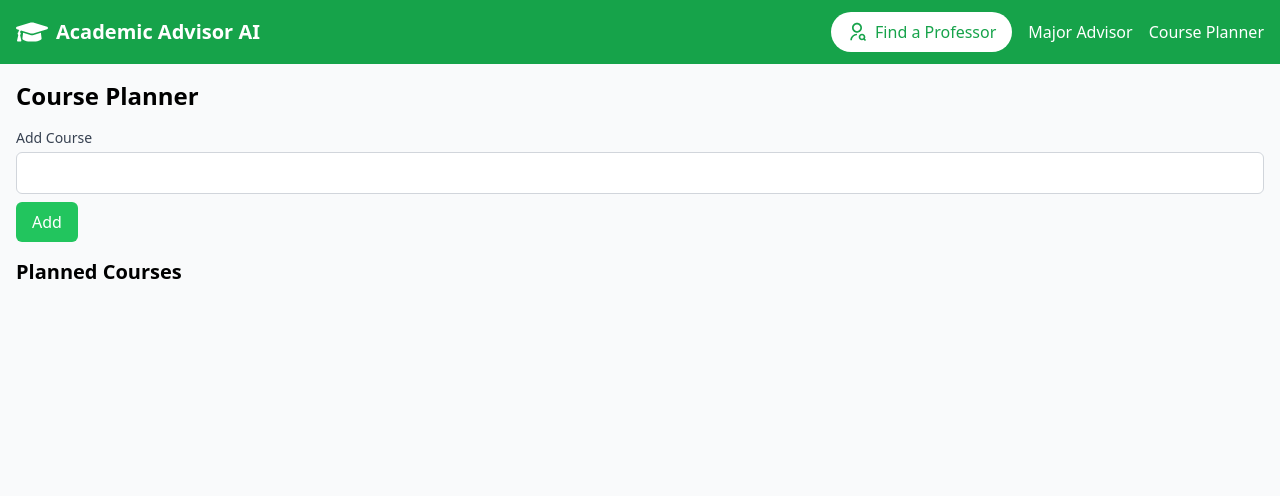
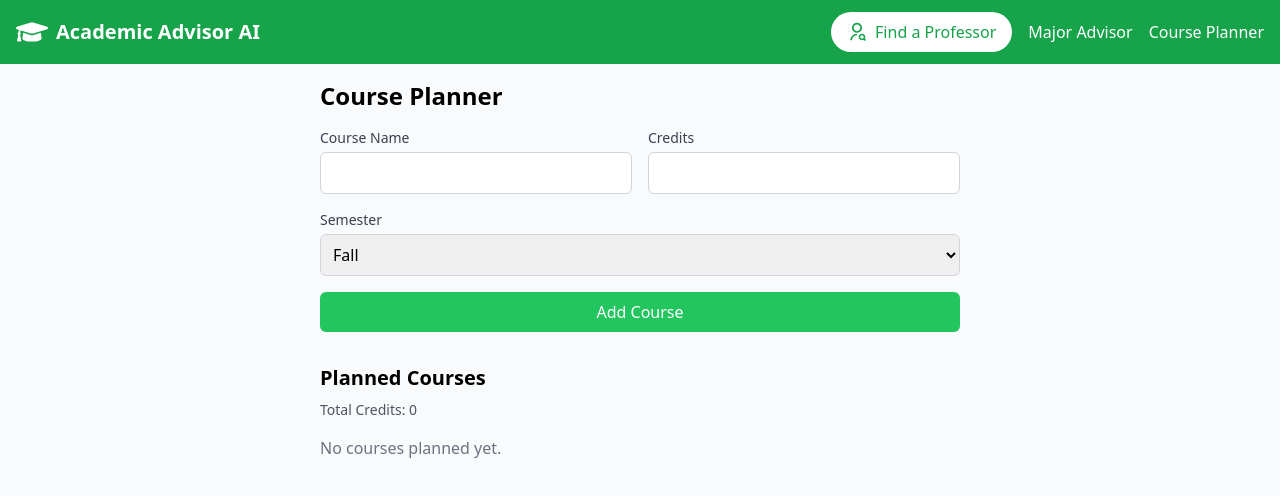
Before and after one commit to gelftheshot/academic-advisor-ai, a Next.js app: page /coursePlanner in a window 1280 px wide. Shown: the top 496 px of the page. Built offline with nearby package versions, Linux system fonts and the light colour scheme.

Commit message:
applying changes for course planner

```diff
--- a/app/layout.js
+++ b/app/layout.js
@@ -23,7 +23,7 @@ export default function RootLayout({ children }) {
   return (
     <html lang="en">
       <Head>
-        <title>Ai customer support</title>
+        <title>Academic Advisor AI</title>
         <link rel="icon" href="/favicon.ico" />
       </Head>
       <body>
--- a/app/page.js
+++ b/app/page.js
@@ -2,26 +2,26 @@ import Link from 'next/link';
 
 const Page = () => {
   return (
-    <div className="w-full h-full flex flex-col items-center justify-center bg-gray-100 p-4">
+    <div className="w-full min-h-screen flex flex-col items-center justify-center bg-gray-100 p-4">
       <header className="text-center mb-8">
-        <h1 className="text-4xl font-bold text-green-600">Welcome to Academic Advisor AI</h1>
-        <p className="text-lg text-gray-700 mt-2">Your ultimate tool for academic planning, finding professors, and getting career advice.</p>
+        <h1 className="text-3xl md:text-4xl font-bold text-green-600 mb-2">Welcome to Academic Advisor AI</h1>
+        <p className="text-sm md:text-lg text-gray-700">Your ultimate tool for academic planning, finding professors, and getting career advice.</p>
       </header>
-      <div className="grid grid-cols-1 md:grid-cols-3 gap-8">
+      <div className="grid grid-cols-1 md:grid-cols-3 gap-6 w-full max-w-4xl">
         <div className="bg-white p-6 rounded-lg shadow-md text-center">
-          <h2 className="text-2xl font-bold text-green-600">Find a Professor</h2>
-          <p className="text-gray-700 mt-2">Search and rate professors based on their teaching style, course difficulty, and more.</p>
-          <Link href="/chat?new=true" className="mt-4 inline-block bg-green-500 text-white px-4 py-2 rounded-lg hover:bg-green-600 transition duration-300">Start Now</Link>
+          <h2 className="text-xl font-bold text-green-600 mb-2">Find a Professor</h2>
+          <p className="text-sm text-gray-700 mb-4">Search and rate professors based on their teaching style, course difficulty, and more.</p>
+          <Link href="/chat?new=true" className="inline-block bg-green-500 text-white px-4 py-2 rounded-lg hover:bg-green-600 transition duration-300">Start Now</Link>
         </div>
         <div className="bg-white p-6 rounded-lg shadow-md text-center">
-          <h2 className="text-2xl font-bold text-green-600">Major Advisor</h2>
-          <p className="text-gray-700 mt-2">Get personalized advice on choosing your major and career path based on your interests and strengths.</p>
-          <Link href="/majorAdvisor" className="mt-4 inline-block bg-green-500 text-white px-4 py-2 rounded-lg hover:bg-green-600 transition duration-300">Get Advice</Link>
+          <h2 className="text-xl font-bold text-green-600 mb-2">Major Advisor</h2>
+          <p className="text-sm text-gray-700 mb-4">Get personalized advice on choosing your major and career path based on your interests and strengths.</p>
+          <Link href="/majorAdvisor" className="inline-block bg-green-500 text-white px-4 py-2 rounded-lg hover:bg-green-600 transition duration-300">Get Advice</Link>
         </div>
         <div className="bg-white p-6 rounded-lg shadow-md text-center">
-          <h2 className="text-2xl font-bold text-green-600">Course Planner</h2>
-          <p className="text-gray-700 mt-2">Plan your courses and ensure you meet all graduation requirements with our course planning tool.</p>
-          <Link href="/coursePlanner" className="mt-4 inline-block bg-green-500 text-white px-4 py-2 rounded-lg hover:bg-green-600 transition duration-300">Plan Courses</Link>
+          <h2 className="text-xl font-bold text-green-600 mb-2">Course Planner</h2>
+          <p className="text-sm text-gray-700 mb-4">Plan your courses and ensure you meet all graduation requirements with our course planning tool.</p>
+          <Link href="/coursePlanner" className="inline-block bg-green-500 text-white px-4 py-2 rounded-lg hover:bg-green-600 transition duration-300">Plan Courses</Link>
         </div>
       </div>
     </div>
--- a/components/coursePlanner.jsx
+++ b/components/coursePlanner.jsx
@@ -4,39 +4,87 @@ import { useState } from 'react';
 const CoursePlanner = () => {
   const [courses, setCourses] = useState([]);
   const [course, setCourse] = useState('');
+  const [credits, setCredits] = useState('');
+  const [semester, setSemester] = useState('Fall');
 
   const addCourse = () => {
-    setCourses([...courses, course]);
+    if (course && credits) {
+      setCourses([...courses, { name: course, credits: parseInt(credits), semester }]);
       setCourse('');
+      setCredits('');
+    }
   };
 
+  const removeCourse = (index) => {
+    const newCourses = courses.filter((_, i) => i !== index);
+    setCourses(newCourses);
+  };
+
+  const totalCredits = courses.reduce((sum, course) => sum + course.credits, 0);
+
   return (
-    <div className="p-4">
+    <div className="p-4 max-w-2xl mx-auto">
       <h1 className="text-2xl font-bold mb-4">Course Planner</h1>
       <div className="space-y-4">
+        <div className="grid grid-cols-2 gap-4">
           <div>
-          <label className="block text-sm font-medium text-gray-700">Add Course</label>
+            <label className="block text-sm font-medium text-gray-700">Course Name</label>
             <input
               type="text"
               value={course}
               onChange={(e) => setCourse(e.target.value)}
               className="mt-1 block w-full p-2 border border-gray-300 rounded-md"
             />
+          </div>
+          <div>
+            <label className="block text-sm font-medium text-gray-700">Credits</label>
+            <input
+              type="number"
+              value={credits}
+              onChange={(e) => setCredits(e.target.value)}
+              className="mt-1 block w-full p-2 border border-gray-300 rounded-md"
+            />
+          </div>
+        </div>
+        <div>
+          <label className="block text-sm font-medium text-gray-700">Semester</label>
+          <select
+            value={semester}
+            onChange={(e) => setSemester(e.target.value)}
+            className="mt-1 block w-full p-2 border border-gray-300 rounded-md"
+          >
+            <option>Fall</option>
+            <option>Spring</option>
+            <option>Summer</option>
+          </select>
+        </div>
         <button
           onClick={addCourse}
-            className="mt-2 bg-green-500 text-white px-4 py-2 rounded-md hover:bg-green-600"
+          className="w-full bg-green-500 text-white px-4 py-2 rounded-md hover:bg-green-600"
         >
-            Add
+          Add Course
         </button>
       </div>
-        <div>
-          <h2 className="text-xl font-bold">Planned Courses</h2>
-          <ul className="list-disc pl-5">
+      <div className="mt-8">
+        <h2 className="text-xl font-bold mb-2">Planned Courses</h2>
+        <p className="text-sm text-gray-600 mb-4">Total Credits: {totalCredits}</p>
+        {courses.length > 0 ? (
+          <ul className="space-y-2">
             {courses.map((course, index) => (
-              <li key={index}>{course}</li>
+              <li key={index} className="flex justify-between items-center bg-gray-100 p-2 rounded">
+                <span>{course.name} - {course.credits} credits ({course.semester})</span>
+                <button
+                  onClick={() => removeCourse(index)}
+                  className="text-red-500 hover:text-red-700"
+                >
+                  Remove
+                </button>
+              </li>
             ))}
           </ul>
-        </div>
+        ) : (
+          <p className="text-gray-500">No courses planned yet.</p>
+        )}
       </div>
     </div>
   );
--- a/components/sidebar.jsx
+++ b/components/sidebar.jsx
@@ -45,24 +45,6 @@ const Sidebar = ({ isOpen, setIsOpen, isMobile }) => {
           </li>
         </ul>
       </nav>
-      <div className="p-4">
-        <h2 className="text-lg font-semibold mb-2">Recent Searches</h2>
-        <ul className="space-y-2">
-          {chats.map((chat) => (
-            <li key={chat.id}>
-              <Link href={`/chat/${chat.id}`} className="block p-2 rounded hover:bg-green-700">
-                {chat.title}
-              </Link>
-            </li>
-          ))}
-        </ul>
-      </div>
-      <footer className="absolute bottom-0 w-full p-4 bg-green-900">
-        <Link href="/help" className="flex items-center space-x-2 text-sm hover:text-green-300">
-          <RiQuestionLine className="w-5 h-5" />
-          <span>Help & FAQ</span>
-        </Link>
-      </footer>
     </div>
   );
 };
```
Lines whose indentation alone changed are shown as unchanged.
